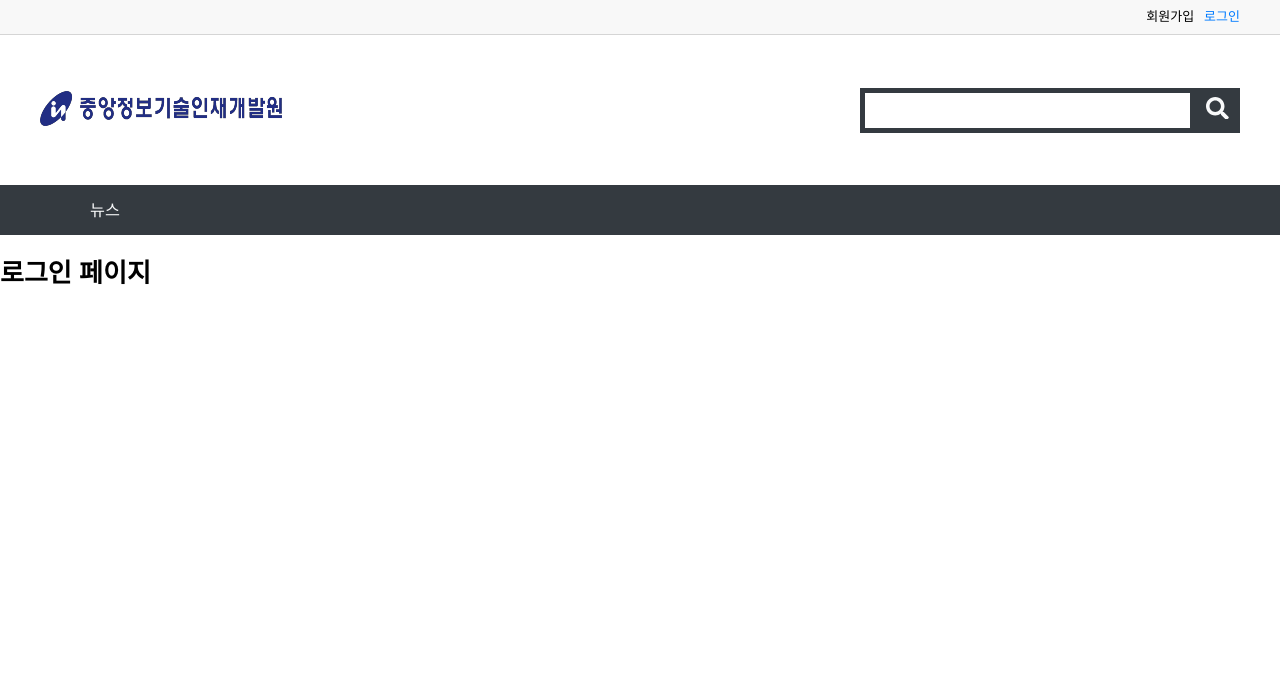
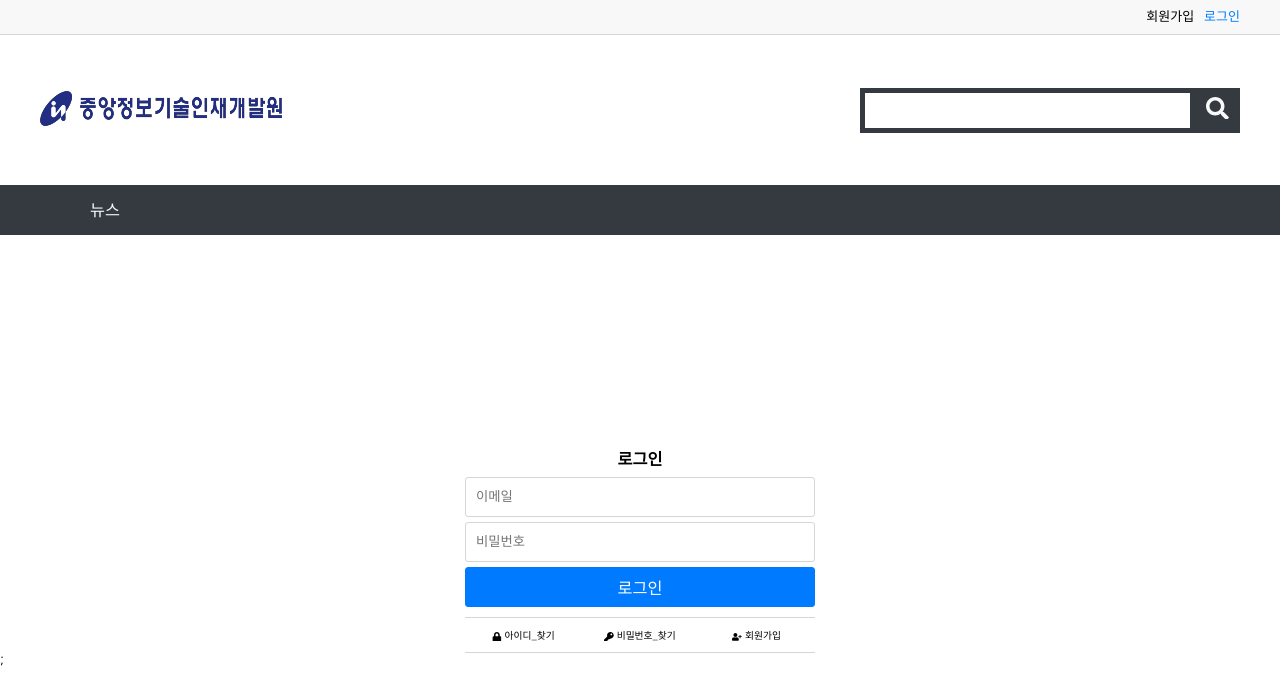
Before and after one commit to ChaeYoonch/react.project, a React (Create React App) app: page /member/Login in a window 1280 px wide. Shown: the top 692 px of the page. Built offline with nearby package versions, Linux system fonts and the light colour scheme.

Commit message:
메인페이지, 마이페이지 구성

```diff
--- a/src/App.js
+++ b/src/App.js
@@ -8,12 +8,18 @@
 /* 회원 페이지 S */
 const Join = loadable(() => import('./member/pages/Join'));
 const Login = loadable(() => import('./member/pages/Login'));
+
 /* 회원 페이지 E */
+
+/* 마이페이지 S */
+const MypageMain = loadable(() => import('./mypage/pages/MypageMain'));
+/* 마이페이지 E */
 
 const App = () => {
   return (
     <Routes>
       <Route path="/" element={<MainLayout />}>
+        {' '}
         {/* path="/" 는 생략 가능*/}
         <Route index element={<Main />} /> {/* 메인 페이지 */}
         {/* 회원 페이지 S */}
@@ -22,6 +28,11 @@
           <Route path="Login" element={<Login />} />
         </Route>
         {/* 회원 페이지 E */}
+        {/* 마이페이지 S */}
+        <Route path="mypage">
+          <Route index element={<MypageMain />} />
+        </Route>
+        {/* 마이페이지 E */}
         <Route path="*" element={<NotFound />} /> {/* 없는 페이지 */}
       </Route>
     </Routes>
--- /dev/null
+++ b/src/commons/components/auth/MemberOnly.js
@@ -0,0 +1,13 @@
+import React, { useContext } from 'react';
+import { Navigate } from 'react-router-dom';
+import UserInfoContext from '../../../member/modules/UserInfoContext';
+
+const MemberOnly = ({ children }) => {
+  const {
+    states: { isLogin },
+  } = useContext(UserInfoContext);
+
+  return isLogin ? children : <Navigate to="/member/login" replace={true} />;
+};
+
+export default React.memo(MemberOnly);
--- a/src/index.js
+++ b/src/index.js
@@ -6,12 +6,14 @@
 import { HelmetProvider } from 'react-helmet-async';
 import { BrowserRouter } from 'react-router-dom';
 import ErrorPage from './commons/pages/Error';
+import { UserInfoProvider } from './member/modules/UserInfoContext';
+
 import './i18n';
 
 const root = ReactDOM.createRoot(document.getElementById('root'));
 root.render(
   <React.StrictMode>
-    {' '}
+    <UserInfoProvider>
       {/* <...>컴포넌트 형태로 감싸기</...> */}
       <ErrorPage>
         <HelmetProvider>
@@ -20,6 +22,7 @@
           </BrowserRouter>
         </HelmetProvider>
       </ErrorPage>
+    </UserInfoProvider>
   </React.StrictMode>,
 );
 
--- a/src/layouts/MainLayout.js
+++ b/src/layouts/MainLayout.js
@@ -6,6 +6,7 @@
 
 const MainBox = styled.main`
   min-height: 650px;
+  position: relative;
 `;
 
 const MainLayout = () => {
--- /dev/null
+++ b/src/member/components/LoginForm.js
@@ -0,0 +1,85 @@
+import React from 'react';
+import styled from 'styled-components';
+import { useTranslation } from 'react-i18next';
+import { Link } from 'react-router-dom';
+import { FaLock, FaKey, FaUserPlus } from 'react-icons/fa';
+import InputBox from '../../commons/components/InputBox';
+import { MidButton } from '../../commons/components/Buttons';
+import MessageBox from '../../commons/components/MessageBox';
+import fontSize from '../../styles/fontSize';
+
+const { small } = fontSize;
+
+const FormBox = styled.form`
+  width: 350px;
+  margin: 0 auto;
+
+  input {
+    margin-bottom: 5px;
+  }
+`;
+const LinkBox = styled.div`
+  width: 350px;
+  margin: 10px auto 0;
+  display: flex;
+  border: 1px solid #d5d5d5;
+  border-left: 0;
+  border-right: 0;
+
+  a {
+    flex-grow: 1;
+    width: 0;
+    text-align: center;
+    padding: 10px 0;
+    font-size: ${small};
+
+    svg {
+      vertical-align: middle;
+    }
+  }
+`;
+
+const LoginForm = ({ form, onSubmit, onChange, errors }) => {
+  const { t } = useTranslation();
+
+  return (
+    <>
+      <FormBox onSubmit={onSubmit} autoComplete="off">
+        <InputBox
+          type="text"
+          name="email"
+          value={form.email ?? ''}
+          placeholder={t('이메일')}
+          onChange={onChange}
+        />
+        <MessageBox messages={errors.email} color="danger" />
+
+        <InputBox
+          type="password"
+          name="password"
+          value={form.password ?? ''}
+          placeholder={t('비밀번호')}
+          onChange={onChange}
+        />
+        <MessageBox messages={errors.password} color="danger" />
+
+        <MidButton type="submit" color="primary">
+          {t('로그인')}
+        </MidButton>
+      </FormBox>
+      <LinkBox>
+        <Link to="/member/find_id">
+          <FaLock /> {t('아이디_찾기')}
+        </Link>
+        <Link to="/member/find_pw">
+          <FaKey /> {t('비밀번호_찾기')}
+        </Link>
+        <Link to="/member/join">
+          <FaUserPlus /> {t('회원가입')}
+        </Link>
+      </LinkBox>
+    </>
+  );
+};
+
+export default React.memo(LoginForm);
--- /dev/null
+++ b/src/member/containers/LoginContainer.js
@@ -0,0 +1,90 @@
+import React, { useState, useCallback, useContext } from 'react';
+import { useTranslation } from 'react-i18next';
+import { useNavigate, useSearchParams } from 'react-router-dom';
+import LoginForm from '../components/LoginForm';
+import UserInfoContext from '../modules/UserInfoContext';
+
+const LoginContainer = () => {
+  const [form, setForm] = useState({});
+  const [errors, setErrors] = useState({});
+  const [searchParams] = useSearchParams();
+
+  const { t } = useTranslation();
+  const navigate = useNavigate();
+
+  const {
+    actions: { setIsLogin, setUserInfo },
+  } = useContext(UserInfoContext);
+
+  /**
+   * 로그인 처리
+   * 1. 데이터 검증
+   *    1) 필수 항목 체크 - 이메일, 비밀번호
+   *    2) 이메일로 가입된 회원인지 체크
+   *    3) 비밀번호가 일치하는지 체크
+   *
+   * 2. 로그인 처리 : 회원정보를 사이트 전역에 유지시키는 방식
+   * 3. 후속 처리 : 회원 전용 서비스 URL로 이동 -> 지금은 메인페이지로 이동 (2024.04.18 기준)
+   *
+   */
+  const onSubmit = useCallback(
+    (e) => {
+      e.preventDefault();
+
+      const _errors = {};
+      let hasErrors = false;
+
+      /* 데이터 검증 - 필수 항목 체크 S */
+      const requiredFields = {
+        email: t('이메일을_입력_하세요.'),
+        password: t('비밀번호를_입력_하세요.'),
+      };
+
+      for (const [field, msg] of Object.entries(requiredFields)) {
+        if (!form[field] || !form[field].trim()) {
+          _errors[field] = _errors[field] || []; // ?? -> 기본값, null 값
+          _errors[field].push(msg);
+          hasErrors = true;
+        }
+      }
+      /* 데이터 검증 - 필수 항목 체크 E */
+
+      setErrors(_errors);
+
+      if (hasErrors) {
+        // 검증 실패이면 로그인 처리 X
+        return;
+      }
+
+      // 로그인 처리
+      setIsLogin(true);
+      setUserInfo({ email: 'user01@test.org', name: '사용자01}' });
+
+      /**
+       * 후속 처리 : 회원 전용 서비스 URL로 이동
+       * 예) /member/login?redirectURL=로그인 이후 이동할 경로 -> useSearchParams 이용
+       *
+       */
+      const redirectURL = searchParams.get('redirectURL') || '/'; // 없을 때는 기본 메인 페이지로 이동
+      navigate(redirectURL, { replace: true });
+    },
+    [t, form, searchParams, navigate],
+  );
+
+  const onChange = useCallback((e) => {
+    const name = e.target.name;
+    const value = e.target.value.trim();
+    setForm((form) => ({ ...form, [name]: value }));
+  }, []);
+
+  return (
+    <LoginForm
+      form={form}
+      onSubmit={onSubmit}
+      onChange={onChange}
+      errors={errors}
+    />
+  );
+};
+
+export default React.memo(LoginContainer);
--- /dev/null
+++ b/src/member/modules/UserInfoContext.js
@@ -0,0 +1,35 @@
+import { createContext, useState } from 'react';
+
+const UserInfoContext = createContext({
+  states: {
+    // 상태값
+    userInfo: null,
+    isLogin: false,
+  },
+  actions: {
+    // 상태 변경 함수
+    setUserInfo: null,
+    setIsLogin: null,
+  },
+});
+
+const UserInfoProvider = ({ children }) => {
+  const [userInfo, setUserInfo] = useState(null);
+  const [isLogin, setIsLogin] = useState(null);
+  const value = {
+    states: { userInfo, isLogin },
+    actions: { setUserInfo, setIsLogin },
+  };
+
+  return (
+    <UserInfoContext.Provider value={value}>
+      {children}
+    </UserInfoContext.Provider>
+  );
+};
+
+const { Consumer: UserInfoConsumer } = UserInfoContext;
+
+export { UserInfoConsumer, UserInfoProvider };
+
+export default UserInfoContext;
--- a/src/member/pages/Login.js
+++ b/src/member/pages/Login.js
@@ -1,7 +1,45 @@
-import React from 'react';
+import React, { useContext } from 'react';
+import { Helmet } from 'react-helmet-async';
+import { useTranslation } from 'react-i18next';
+import styled from 'styled-components';
+import LoginContainer from '../containers/LoginContainer';
+import fontSize from '../../styles/fontSize';
+const { medium } = fontSize;
+
+const OuterBox = styled.div`
+  position: absolute;
+  width: 100%;
+  height: 100%;
+  left: 0;
+  top: 0;
+
+  display: flex;
+  flex-direction: column;
+  justify-content: center;
+
+  h1 {
+    text-align: center;
+    font-size: ${medium};
+    margin: 0 0 10px;
+    padding: 0;
+    line-height: 1;
+  }
+`;
 
 const Login = () => {
-  return <h1>로그인 페이지</h1>;
+  const { t } = useTranslation();
+
+  return (
+    <>
+      <Helmet>
+        <title>{t('로그인')}</title>
+      </Helmet>
+      <OuterBox>
+        <h1>{t('로그인')}</h1>
+        <LoginContainer />;
+      </OuterBox>
+    </>
+  );
 };
 
 export default React.memo(Login);
--- /dev/null
+++ b/src/mypage/pages/MypageMain.js
@@ -0,0 +1,12 @@
+import React from 'react';
+import MemberOnly from '../../commons/components/auth/MemberOnly';
+
+const MypageMain = () => {
+  return (
+    <MemberOnly>
+      <h1>마이페이지</h1>
+    </MemberOnly>
+  );
+};
+
+export default React.memo(MypageMain);
--- a/src/outlines/Header.js
+++ b/src/outlines/Header.js
@@ -1,4 +1,4 @@
-import React from 'react';
+import React, { useContext } from 'react';
 import styled from 'styled-components';
 import { Link, NavLink } from 'react-router-dom';
 import { useTranslation } from 'react-i18next';
@@ -11,6 +11,7 @@
 import logo from '../images/logo.png';
 
 import MainMenu from './MainMenu';
+import UserInfoContext from '../member/modules/UserInfoContext';
 
 const { primary, dark, light } = color;
 
@@ -72,11 +73,36 @@
 
 const Header = () => {
   const { t } = useTranslation();
+  const {
+    states: { isLogin, userInfo },
+  } = useContext(UserInfoContext);
 
   return (
     <HeaderBox>
       <section className="site-top">
         <div className="layout-width">
+          {isLogin ? (
+            <>
+              {/* 로그인 상태*/}
+              <span>
+                {userInfo.name}({userInfo.email}){t('님_로그인')}
+              </span>
+              <NavLink
+                to="/mypage"
+                className={({ isActive }) => classNames({ on: isActive })}
+              >
+                {t('마이페이지')}
+              </NavLink>
+              <NavLink
+                to="/member/logiut"
+                className={({ isActive }) => classNames({ on: isActive })}
+              >
+                {t('로그아웃')}
+              </NavLink>
+            </>
+          ) : (
+            <>
+              {/* 미로그인 상태 */}
               <NavLink
                 to="/member/join"
                 className={({ isActive }) => classNames({ on: isActive })}
@@ -87,8 +113,10 @@
                 to="/member/login"
                 className={({ isActive }) => classNames({ on: isActive })}
               >
-            {t('로그인')}
+                {t('로그인')}{' '}
               </NavLink>
+            </>
+          )}
         </div>
       </section>
       <section className="logo-search">
```
Lines whose indentation alone changed are shown as unchanged.
